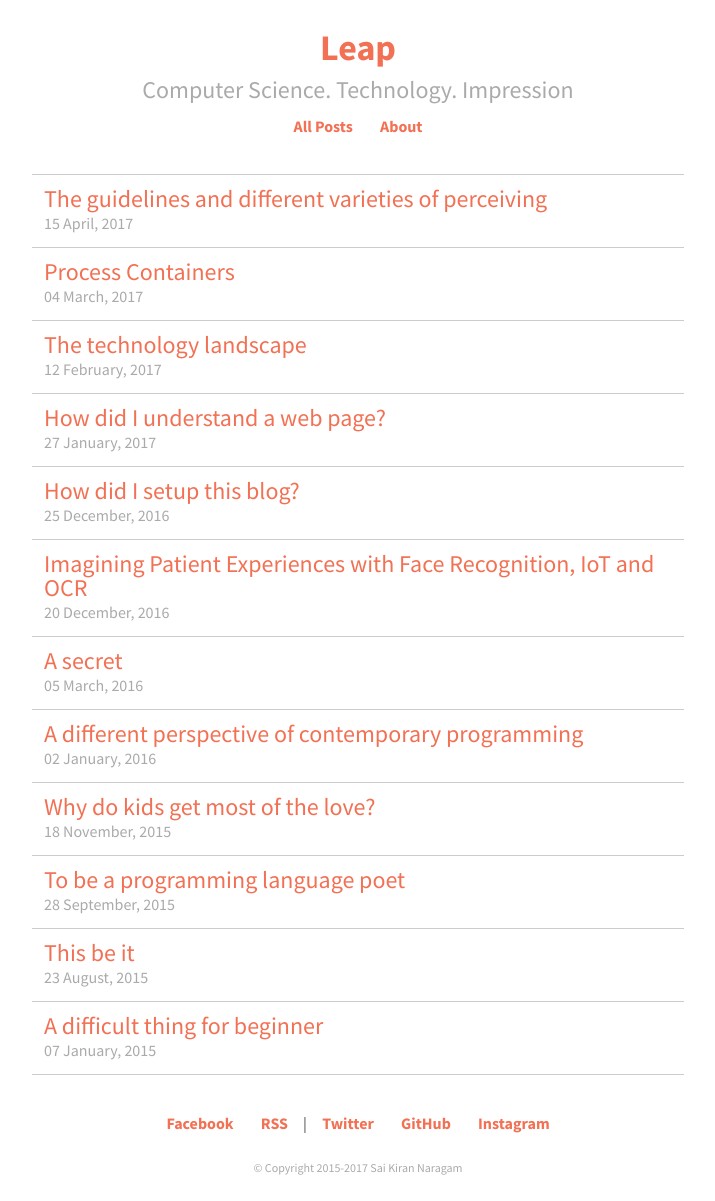
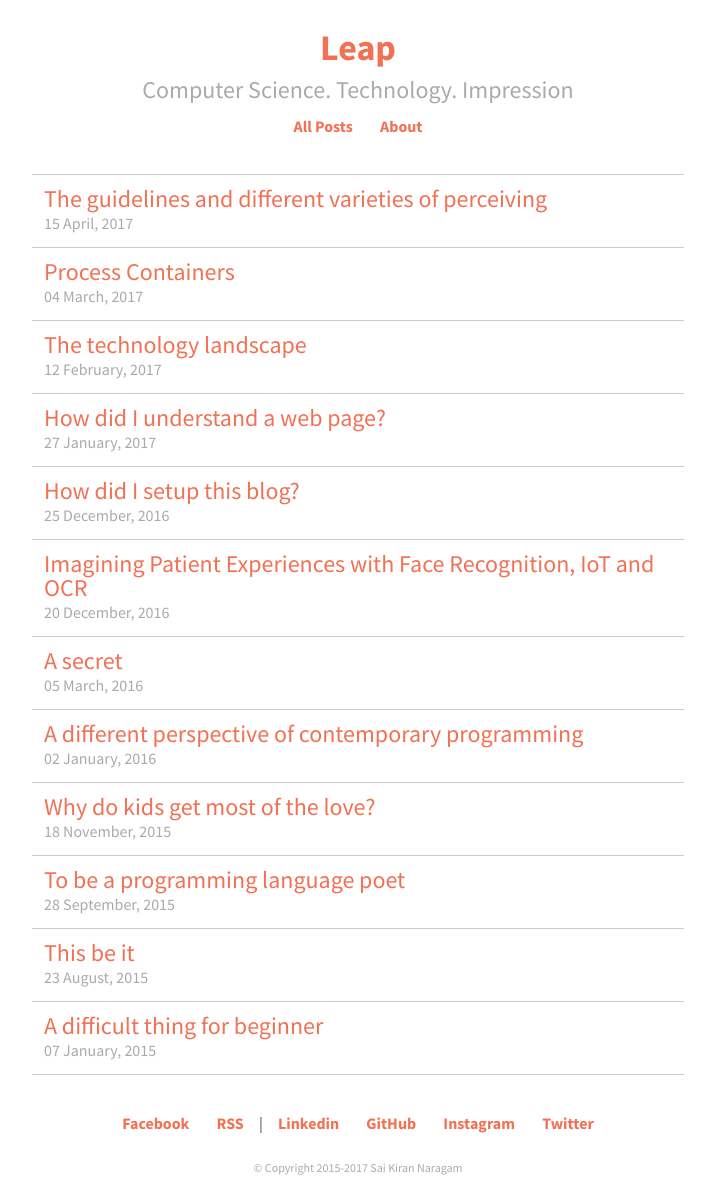
Before and after one commit to nsaikiran/impression, a Jekyll site: the page built from index.html, in a window 1280 px wide. Shown: the whole page, without its empty margins (282-997 px from the left). Built offline with Jekyll 4.4.1, drawn with Linux system fonts in a browser that asks for light colours.

Commit message:
Update footer with Linkedin profile

```diff
--- a/_includes/footer.html
+++ b/_includes/footer.html
@@ -7,7 +7,7 @@
       <a href="/feed.xml">RSS</a>
     </li> |
     <li>
-      <a href="https://twitter.com/saikiran638">Twitter</a>
+      <a href="https://www.linkedin.com/in/saikiran638/">Linkedin</a>
     </li>
     <li>
       <a href="https://github.com/nsaikiran">GitHub</a>
@@ -15,6 +15,9 @@
     <li>
       <a href="https://www.instagram.com/saikiran638/">Instagram</a>
     </li>
+    <li>
+      <a href="https://twitter.com/saikiran638">Twitter</a>
+    </li>
   </ul>
   <p class="footer--copyright">© Copyright 2015-2017 Sai Kiran Naragam</p>
 </footer>
```
